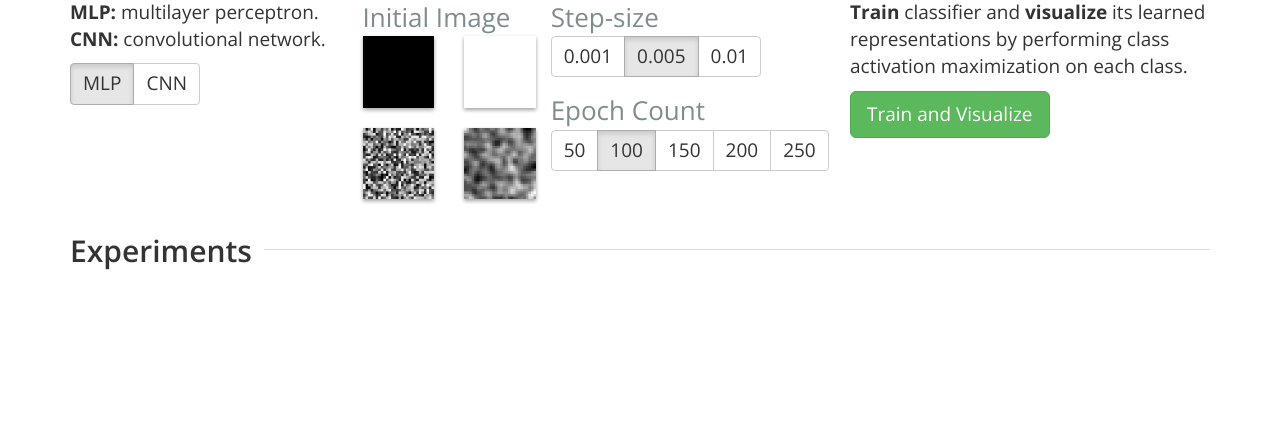
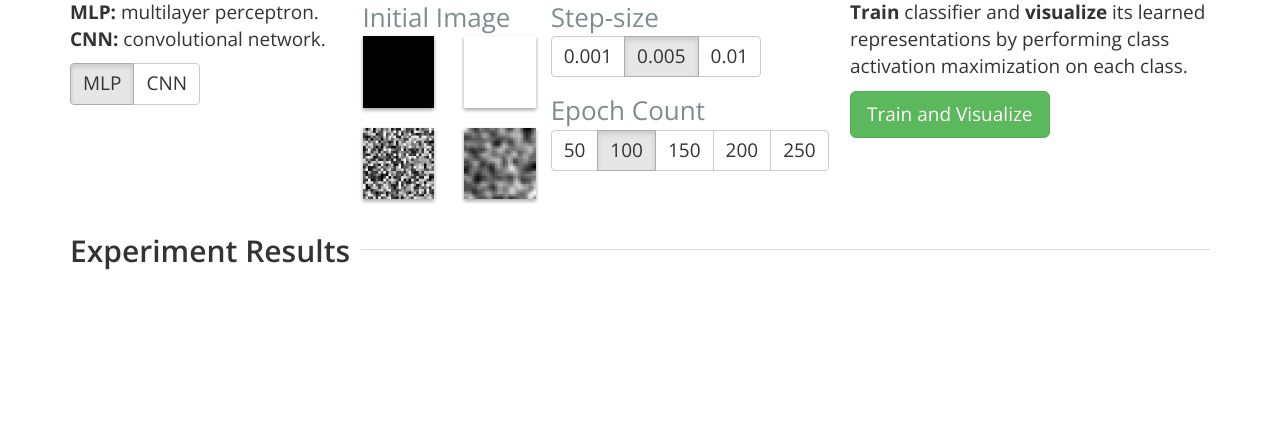
Before and after one commit to fredhohman/shapeshop, a Flask app: page / in a window 1280 px wide. Shown: the part 757-1192 px from the top of the page. Run offline with Flask 2, Linux system fonts and the light colour scheme; parts of the project's set-up code (start-up, migrations or seed data) failed here and were passed over; some libraries are stand-ins or nearby versions.

Commit message:
change results title

```diff
--- a/static/css/shapeshop.css
+++ b/static/css/shapeshop.css
@@ -217,7 +217,7 @@ p {
     display: inline-block;
     height: 1px;
     background: #dddddd;
-    width: 83%;
+    width: 74.5%;
     float: right;
     margin-top: 15px;
     /*margin-bottom: 35px;*/
--- a/templates/index.html
+++ b/templates/index.html
@@ -344,7 +344,7 @@
 
 <div id="results" class="row">
   <div class="col-md-12" style="margin-top: 0px; padding-top: 0px;">
-    <h2 class="result-title" style="font-weight: 600;">Experiments</h2>
+    <h2 class="result-title" style="font-weight: 600;">Experiment Results</h2>
   </div>
 
 <!--   <div class="row">
```
